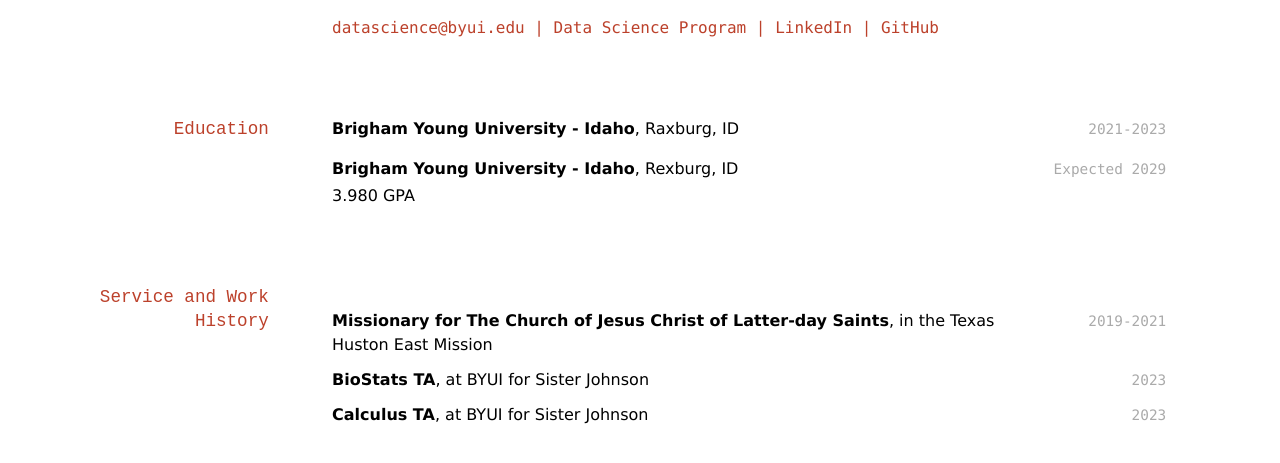
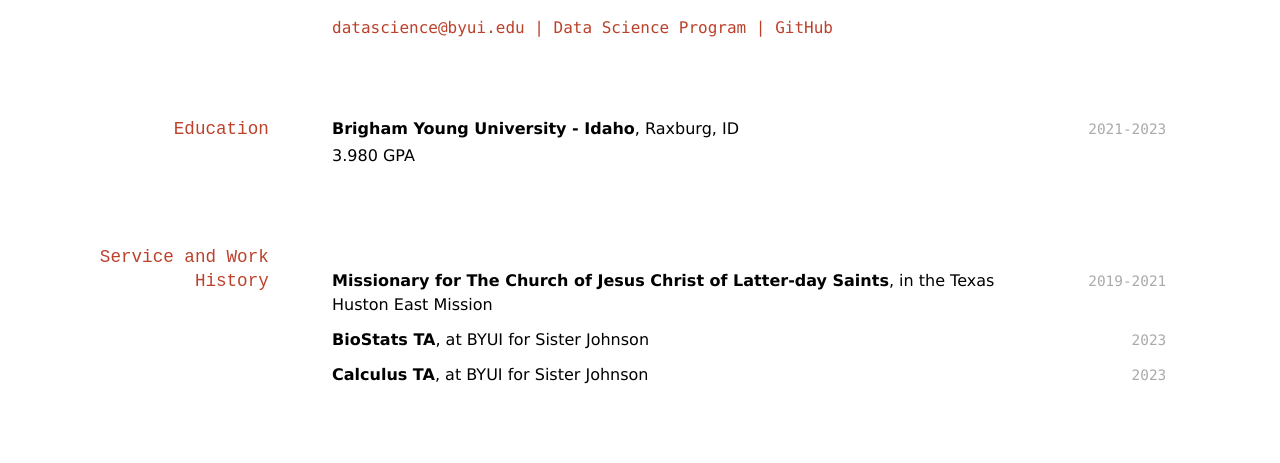
Before and after one commit to Sorensen-Sam/Sorensen_Resume, a Jekyll site: the page built from docs/index.md, in a window 1280 px wide. Shown: the top 463 px of the page. Built offline with Jekyll 4.4.1, drawn with Linux system fonts in a browser that asks for light colours.

Commit message:
first things

```diff
--- a/docs/index.md
+++ b/docs/index.md
@@ -6,7 +6,6 @@
 <div id="webaddress">
 <a href="datascience@byui.edu">datascience@byui.edu</a>
 | <a href="https://byuidatascience.github.io/development.html">Data Science Program</a>
-| <a href="https://www.linkedin.com/groups/13537407/">LinkedIn</a>
 | <a href="https://github.com/byuids-resumes">GitHub</a>
 </div>
 
@@ -16,12 +15,6 @@
 
 `2021-2023`
 __Brigham Young University - Idaho__, Raxburg, ID
-
--
-
-`Expected 2029`
-__Brigham Young University - Idaho__, Rexburg, ID
-
 - 3.980 GPA
 
 ## Service and Work History
```
